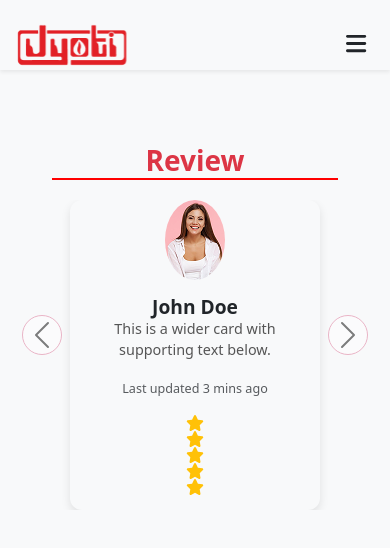
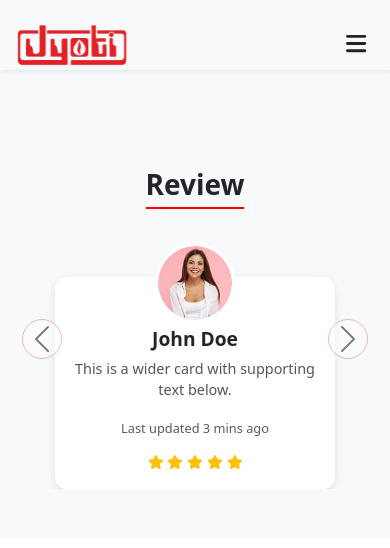
Before and after one commit to kashishsavani/kitchen_website_main, a React (Create React App) app: page /review in a window 390 px wide. Shown: the top 548 px of the page. Built offline with nearby package versions, Linux system fonts and the light colour scheme.

Commit message:
product.css update

```diff
--- a/public/style.css
+++ b/public/style.css
@@ -180,7 +180,7 @@ height: 600px;
 
 .card {
     background-color: white !important;
-    box-shadow: 0 4px 8px rgba(0, 0, 0, 0.1); /* Light shadow */
+    /* box-shadow: 0 4px 8px rgba(0, 0, 0, 0.1); Light shadow */
     border-radius: 10px;
     padding: 15px;
 }
--- a/src/HeroSection.css
+++ b/src/HeroSection.css
@@ -140,9 +140,7 @@
     top: 23px;
   }
 
-  .d-flex {
-    flex-direction: column;
-  }
+
 }
 
 /* Small Mobile (425px and below) */
--- a/src/Product.css
+++ b/src/Product.css
@@ -2,7 +2,43 @@
   margin: 0;
   padding: 0;
 }
+.product-heading {
+  display: inline-block; /* Sirf text jitna width lega */
+  border-bottom: 2px solid red;
+  padding-bottom: 5px; /* Border aur text ke beech gap */
+}
 
+.custom-bg {
+  background: rgba(255, 163, 165, 1) !important; /* Custom background color */
+  /* border: 1px solid red;  */
+  color: white;
+  border-radius: 0%;
+}
+.card-img-top{
+  width: 100%;
+  object-fit: cover;
+  /* border: 2px solid red; */
+}
+
+
+
+
+
+
+.custom-card {
+  background: rgba(255, 236, 236, 1) !important; /* Light pink background */
+}
+
+.card {
+  margin: 0 auto; /* Center align the cards */
+  max-width: 90%; /* Reduce card width */
+  border: none;
+}
+
+.card {
+  margin: 0 auto; /* Center align the cards */
+  max-width: 100%; /* Reduce card width */
+}
 
 /* Product Grid Default */
 .row {
@@ -44,7 +80,7 @@
     }
 
     .card-img-top {
-      height: 220px; /* Set fixed height for images */
+      height: 290px; /* Set fixed height for images */
       object-fit: cover; /* Ensure image fills space properly */
     }
 
@@ -65,6 +101,24 @@
     }
   }
 
+
+  @media (max-width: 425px){
+    .card-img-top {
+      height: 290px; /* Set fixed height for images */
+      object-fit: cover; /* Ensure image fills space properly */
+      width: 85%;
+    }
+    .card-body{
+      width: 50%;
+      flex-direction: column;
+      display: flex;
+      /* margin: 0 auto; */
+
+      margin-left: 38px;
+    }
+  }
+
+
   /* Mobile (375px and below) */
   @media (max-width: 375px) {
     .row-cols-1 .col {
@@ -79,7 +133,7 @@
     }
 
     .card-img-top {
-      max-height: 200px;
+      max-height: 250px;
       object-fit: cover;
     }
 
--- a/src/components/AboutSection.js
+++ b/src/components/AboutSection.js
@@ -8,9 +8,12 @@ import "../AboutSection.css";
 const AboutSection = () => {
   return (
     <section className="container about-section animate__animated animate__fadeIn">
-      <h2 className="text-center text-danger border-bottom border-danger border-2 pb-2 animate__animated animate__fadeInDown about-heading">
-        About
-      </h2>
+     <div className="text-center">
+  <h2 className="about-heading text-dark animate__animated animate__fadeInDown">
+    About
+  </h2>
+</div>
+
       <div className="row align-items-center mt-4 Engineerss">
         <div className="col-lg-6 text-center">
           <img
--- a/src/components/ReviewCarousel.js
+++ b/src/components/ReviewCarousel.js
@@ -43,7 +43,7 @@ const ReviewCarousel = () => {
           <img src="/img/Group 168.png" alt="" className="Rectangle mx-2" />
           <img src="/img/Group 169.png" alt="" className="Rectangle mx-2" />
         </div>
-        <h2 className="review text-danger">Review</h2>
+        <h2 className="review text-dark">Review</h2>
 
         {/* Bootstrap Carousel */}
         <div id="productCarousel" className="carousel slide" data-bs-ride="carousel">
@@ -53,17 +53,17 @@ const ReviewCarousel = () => {
                 <div className="card-group">
                   {/* If mobile, show one card per slide */}
                   {(isMobile ? [group] : group).map((review) => (
-                    <div className="cardd" key={review.id}>
+                    <div className="cardd mt-5" key={review.id}>
                       <img src={review.imgSrc} className="card-img-topp" alt={review.name} />
-                      <div className="card-body">
+                      <div className="card-bodyy">
                         <h5 className="card-title">{review.name}</h5>
-                        <p className="card-text">{review.text}</p>
+                        <p className="card-text mt-2">{review.text}</p>
                         <p className="card-text">
                           <small className="text-muted">{review.time}</small>
                         </p>
                         <div className="d-flex justify-content-center">
                           {[...Array(5)].map((_, i) => (
-                            <FontAwesomeIcon key={i} icon={faStar} className="text-warning" />
+                            <FontAwesomeIcon key={i} icon={faStar} className=" d-flex text-warning" />
                           ))}
                         </div>
                       </div>
--- a/src/reviewCarousel.css
+++ b/src/reviewCarousel.css
@@ -1,18 +1,21 @@
-
-*{
+/* Global Reset */
+* {
   margin: 0;
   padding: 0;
+  box-sizing: border-box;
 }
-
 
 /* Review Section Styling */
 .reviewmain {
   background-color: #f8f9fa;
-    padding: 50px 0;
+  padding: 50px 15px;
   height: auto;
 }
 
 .review {
+  display: inline-block;
+  border-bottom: 2px solid red;
+  padding-bottom: 5px;
   font-size: 28px;
   font-weight: bold;
   margin-bottom: 20px;
@@ -22,58 +25,39 @@
   text-align: center;
 }
 
-  /* Review Images */
-  .Rectangle {
-    width: 450px;
-    height: 300px;
-    /* margin: 10px; */
-  }
-  .carousel-control-prev, .carousel-control-next {
-    background-color: rgba(255, 255, 255, 0.8);
-    border-radius: 50%; /* Rounded buttons */
-    width: 40px;
-    height: 40px;
-    display: flex;
-    align-items: center;
-    justify-content: center;
-    border:  1px solid palevioletred;
-    margin: auto;
+/* Card Styling */
+.cardd {
+  max-width: 280px;
+  border-radius: 12px;
+  box-shadow: 0 4px 10px rgba(0, 0, 0, 0.1);
+  transition: transform 0.3s ease-in-out;
+  position: relative;
+  background: white;
+  padding: 50px 20px 20px;
+  text-align: center;
+  border: none;
 }
 
-.carousel-control-prev-icon, .carousel-control-next-icon {
-    filter: invert(100%); /* Makes the arrow icons dark */
-}
-
-  /* Card Group Styling */
-  .card-group {
-    display: flex;
-    justify-content: center;
-    gap: 15px;
-  }
-
-  .cardd {
-    max-width: 250px;
-    border-radius: 12px;
-    overflow: hidden;
-    box-shadow: 0 4px 10px rgba(0, 0, 0, 0.1);
-    transition: transform 0.3s ease-in-out;
-  }
-
-  .card:hover {
+.cardd:hover {
   transform: translateY(-5px);
 }
 
-  /* Card Image */
+/* Card Image Styling */
 .card-img-topp {
-    width: 60px;  /* Adjust width */
-    height: 60px;
-    object-fit: cover; /* Ensure it maintains aspect ratio */
+  width: 80px;
+  height: 80px;
+  object-fit: cover;
   border-radius: 50%;
-    margin: 10px auto;
-    display: block;
+  position: absolute;
+  top: -34px;
+  left: 50%;
+  transform: translateX(-50%);
+  z-index: 100;
+  border: 3px solid white;
+  background: white;
 }
 
-  /* Card Text */
+/* Card Body Styling */
 .card-body {
   text-align: center;
   padding: 15px;
@@ -81,119 +65,68 @@
 
 .card-title {
   font-weight: bold;
-    font-size: 18px;
+  font-size: 1.1rem;
 }
 
 .card-text {
-    font-size: 14px;
+  font-size: 0.9rem;
   color: #555;
 }
 
-  /* Star Rating */
-  .d-flex i {
-    font-size: 14px;
-    margin-right: 3px;
+.text-muted {
+  font-size: 0.8rem;
+  color: #888;
 }
 
-
-  /* Responsive Design */
-  @media (max-width: 768px) {
-    .card-group {
-      /* flex-direction: column; */
-      align-items: center;
-    }
-
-    .card {
-      max-width: auto;
-    }
-  }
-  .custom-carousel {
-    height: auto; /* Default height */
-  }
-
-  @media (max-width: 768px) {
-    .custom-carousel {
-      height: 300px !important; /* Set height to 300px on mobile */
-    }
-
-    .custom-carousel .carousel-inner,
-    .custom-carousel .carousel-item {
-      height: 100%;
-    }
-
-    .custom-carousel .card {
-      height: 100%;
-    }
-  }
-  /* Default Styling */
-.reviewmain {
-  padding: 50px 15px;
-}
-
+/* Card Group Layout */
 .card-group {
   display: flex;
   justify-content: center;
   gap: 15px;
 }
 
-/* Ensuring responsiveness for tablets (max-width: 768px) */
+/* Star Rating */
+.d-flex.text-warning {
+  font-size: 14px;
+  margin: 0 2px;
+}
+
+.d-flex i {
+  font-size: 14px;
+  margin-right: 3px;
+}
+
+/* Carousel Controls */
+.carousel-control-prev, .carousel-control-next {
+  background-color: rgba(255, 255, 255, 0.8);
+  border-radius: 50%;
+  width: 40px;
+  height: 40px;
+  display: flex;
+  align-items: center;
+  justify-content: center;
+  border: 1px solid palevioletred;
+  margin: auto;
+}
+
+.carousel-control-prev-icon, .carousel-control-next-icon {
+  filter: invert(100%);
+}
+
+/* Carousel Styling */
+.custom-carousel {
+  height: auto;
+}
+
+/* Responsive Design */
 @media (max-width: 768px) {
   .reviewmain {
     padding: 30px 10px;
+    margin-top: -1%;
   }
 
-  /* Adjust carousel height and card layout */
-  .carousel-inner {
-    display: flex;
-    align-items: center;
-  }
-
-  .carousel-item {
-    text-align: center;
-  }
-  .Rectangle{
+  .Rectangle {
     display: none;
-  }
-
-  .card-group {
-    flex-direction: column; /* Stack cards vertically */
-    align-items: center;
-  }
-
-  .card {
-    width: 90%; /* Adjust card width for better layout */
-    margin-bottom: 10px;
-  }
-
-  /* Ensure carousel controls are accessible */
-  .carousel-control-prev,
-  .carousel-control-next {
-    width: 40px;
-  }
-}
-
-
-
-/* Default Styles */
-.reviewmain {
-  padding: 50px 15px;
-}
-
-.card-group {
-  display: flex;
-  justify-content: center;
-  gap: 15px;
-}
-
-/* 🔹 Responsive Styling for Tablets (max-width: 768px) */
-@media (max-width: 768px) {
-  .reviewmain {
-    padding: 30px 10px;
-  }
-
-  /* Adjust carousel height */
-  #productCarousel {
-    height: auto; /* Allow flexible height */
   }
 
   .carousel-inner {
@@ -206,93 +139,21 @@
   }
 
   .card-group {
-    flex-direction: column; /* Stack cards vertically */
-    align-items: center;
-
-  }
-  .reviewmain{
-    height: auto;
-  }
-
-  .card {
-    width: 90%; /* Adjust card width */
-    margin-bottom: 10px;
-  }
-
-  /* Ensure carousel controls are accessible */
-  .carousel-control-prev,
-  .carousel-control-next {
-    width: 40px;
-  }
-
-  /* Adjust image size */
-  .card-img-topp {
-    max-width: 100px; /* Smaller image */
-    margin: auto;
-  }
-
-  /* Reduce font sizes */
-  .card-title {
-    font-size: 1.2rem;
-  }
-
-  .card-text {
-    font-size: 0.9rem;
-  }
-  .reviewmain {
-    margin-top: -1%;
-  }
-}
-
-
-
-@media (max-width: 768px) {
-  /* Reduce padding for smaller screens */
-  .reviewmain {
-    /* padding: 30px 10px; */
-    margin-top: -1%;
-  }
-
-  /* Hide extra images for small screens */
-  .Rectangle {
-    display: none;
-  }
-
-  /* Adjust carousel height */
-  #productCarousel {
-    height: auto; /* Allow flexible height */
-  }
-
-  /* Center align carousel content */
-  .carousel-inner {
-    display: flex;
-    align-items: center;
-  }
-
-  .carousel-item {
-    text-align: center;
-  }
-
-  /* Stack cards vertically */
-  .card-group {
     flex-direction: column;
     align-items: center;
   }
 
-  /* Adjust card width and spacing */
   .card {
-    width: 90%; /* Make cards take full width */
+    width: 90%;
     margin-bottom: 10px;
   }
 
-  /* Reduce image size */
   .card-img-topp {
-    max-width: 80px; /* Smaller image */
+    max-width: 80px;
     height: 80px;
-    margin: 0 auto;
+    margin: auto;
   }
 
-  /* Reduce font sizes */
   .card-title {
     font-size: 1.2rem;
   }
@@ -301,17 +162,41 @@
     font-size: 0.9rem;
   }
 
-  /* Ensure carousel controls are properly positioned */
-  .carousel-control-prev,
-  .carousel-control-next {
+  .carousel-control-prev, .carousel-control-next {
     width: 40px;
     height: 40px;
+  }
+}
+
+
+@media (max-width: 375px) {
+  .cardd {
+    max-width: 185px;
+    width: 100%;
   }
 }
 
 @media (max-width: 320px) {
   .cardd {
     max-width: 185px;
-    width: 100%; /* Ensures it scales properly */
+    width: 100%;
   }
 }
+
+
+
+
+
+.Rectangle {
+    width: 450px;
+    height: 300px;
+    /* margin: 10px; */
+  }
+
+
+
+  @media (max-width: 768px) {
+    .Rectangle{
+      display: none;
+    }
+  }
```
Also changed, not shown: public/index copy.html (+12 -12 lines), src/AboutSection.css (+62 -9 lines), src/components/Product.js (+16 -13 lines). Lines whose indentation alone changed are shown as unchanged.
